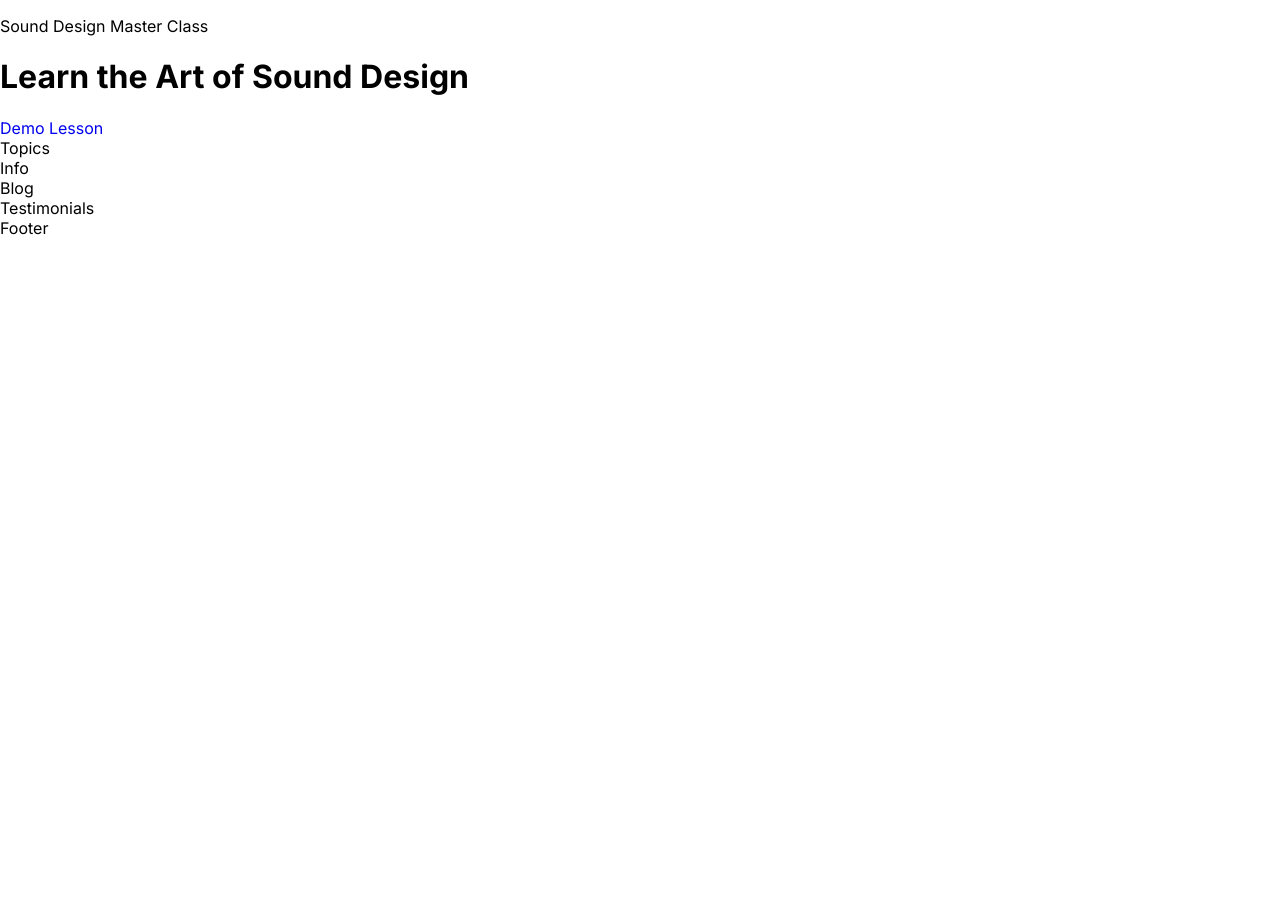
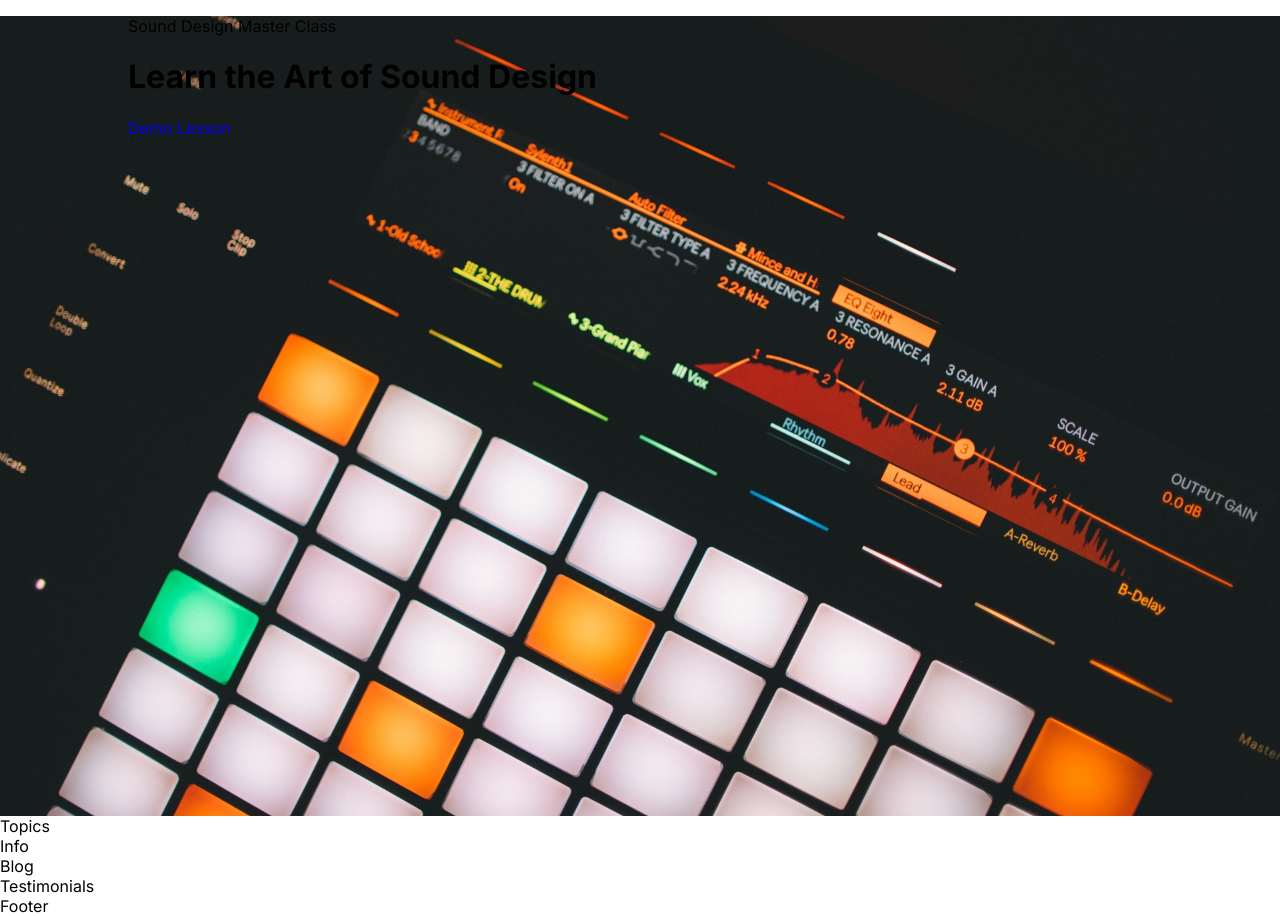
Before and after one commit to Nebenmor/sound-dzign, a React (Vite) app: page / in a window 1280 px wide. Before the commit the page ends 800 px from the top, so only its background shows below. Built offline with nearby package versions, Linux system fonts and the light colour scheme.

Commit message:
implement header style

```diff
--- a/src/components/Header/Header.css
+++ b/src/components/Header/Header.css
@@ -0,0 +1,6 @@
+header {
+  min-height: 100vh;
+  background: url("../../assets/hero-image.jpg");
+  background-size: cover;
+  background-position: center;
+}
--- a/src/components/Header/Header.jsx
+++ b/src/components/Header/Header.jsx
@@ -5,9 +5,13 @@ const Header = () => {
   return (
     <header>
       <div className="wrapper">
-        <p className="course-name">Sound Design Master Class</p>
-        <h1>Learn the Art of Sound Design</h1>
-        <a href="#" className="demo-btn">Demo Lesson</a>
+        <div className="cta">
+          <p className="course-name">Sound Design Master Class</p>
+          <h1>Learn the Art of Sound Design</h1>
+          <a href="#" className="demo-btn">
+            Demo Lesson
+          </a>
+        </div>
       </div>
     </header>
   );
--- a/src/index.css
+++ b/src/index.css
@@ -19,7 +19,7 @@ body {
 
 .wrapper {
     max-width: 1024px;
-    margin: 0;
+    margin: 0 auto;
 }
 
 a{
```
